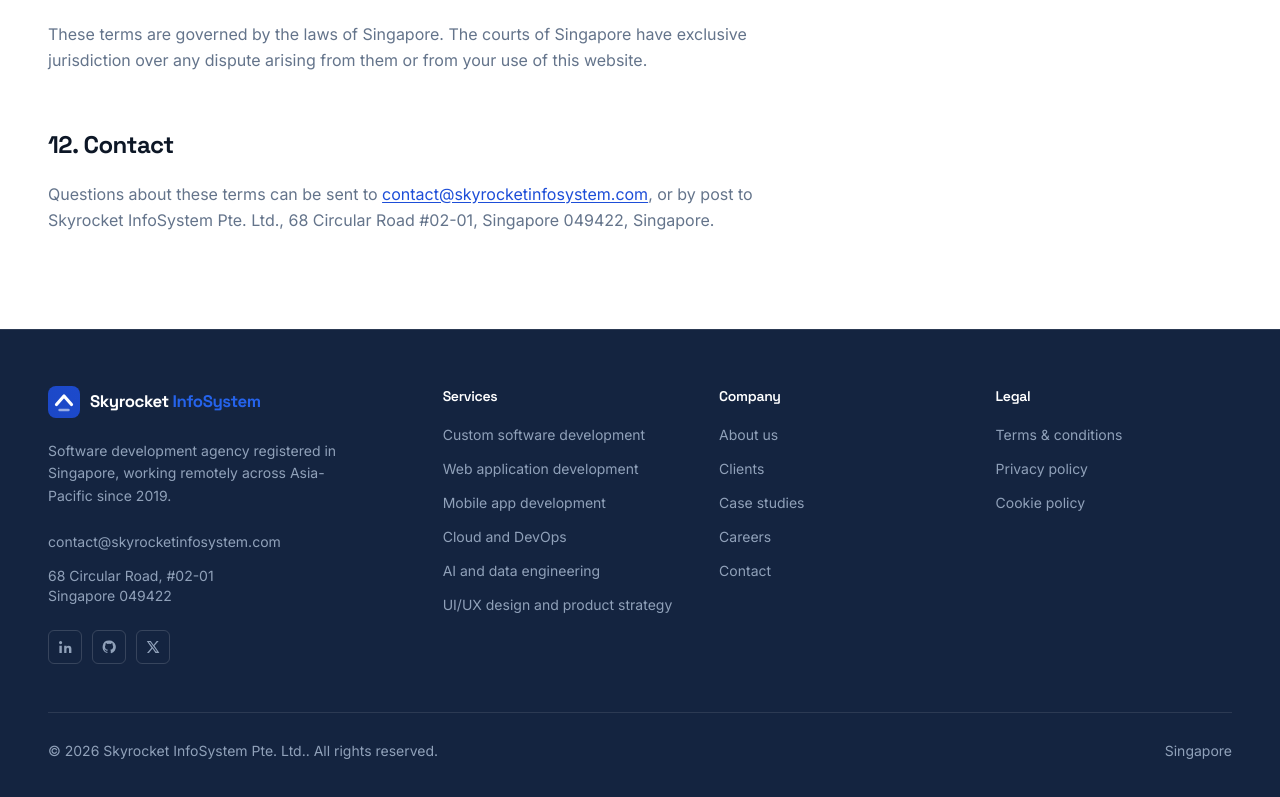
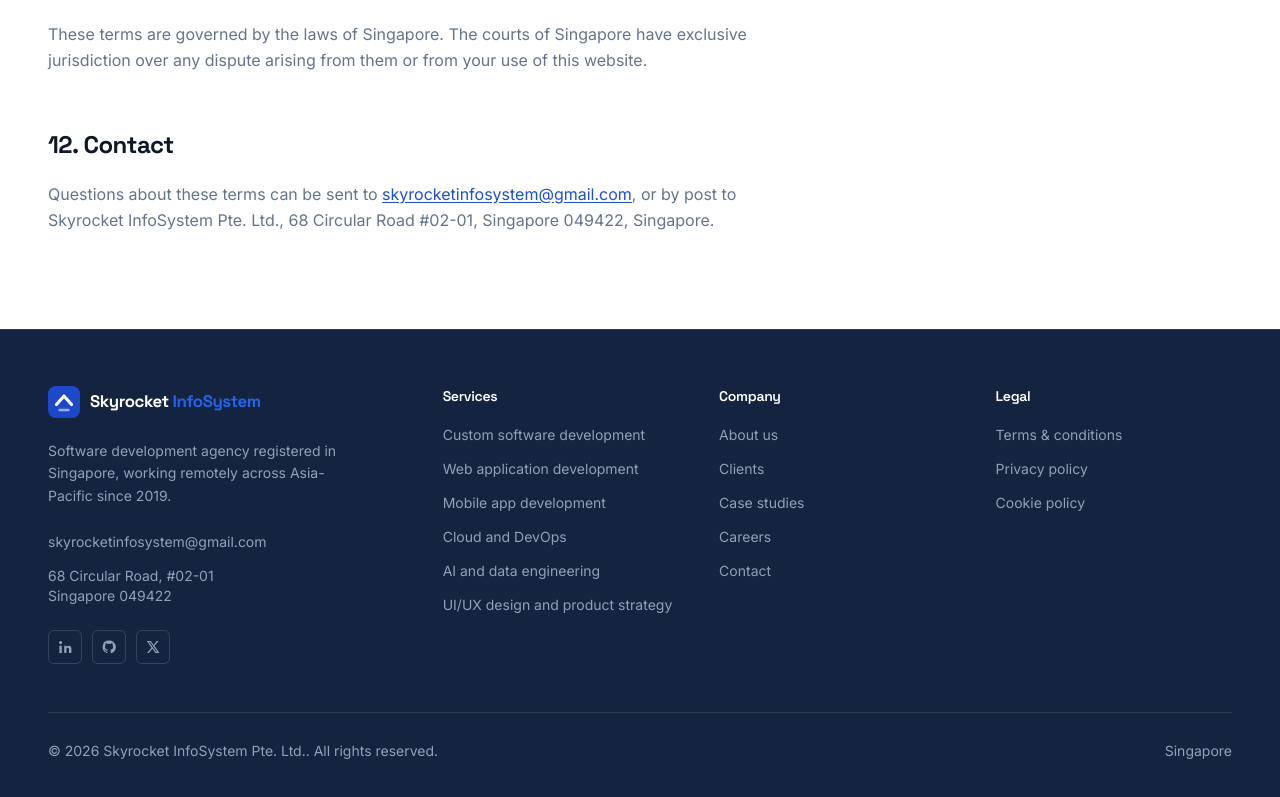
Before and after one commit to skyrocketinfosystem-web/site, a Next.js app: page /terms in a window 1280 px wide. Shown: the part 3258-4055 px from the top of the page. Built offline with nearby package versions, Linux system fonts and the light colour scheme.

Commit message:
Update site.ts

```diff
--- a/src/content/site.ts
+++ b/src/content/site.ts
@@ -6,9 +6,9 @@ export const site = {
   founded: 2019,
 
   // TODO: replace every value in this block before launch.
-  url: 'https://skyrocketinfosystem.com',
-  email: 'contact@skyrocketinfosystem.com',
-  careersEmail: 'careers@skyrocketinfosystem.com',
+  url: 'https://skyrocketinfosystem.in',
+  email: 'skyrocketinfosystem@gmail.com',
+  careersEmail: 'skyrocketinfosystem+careers@gmail.com',
   phone: '+65 6812 4400',
   legalEntity: 'Skyrocket InfoSystem Pte. Ltd.',
   uen: '201914728K',
```
